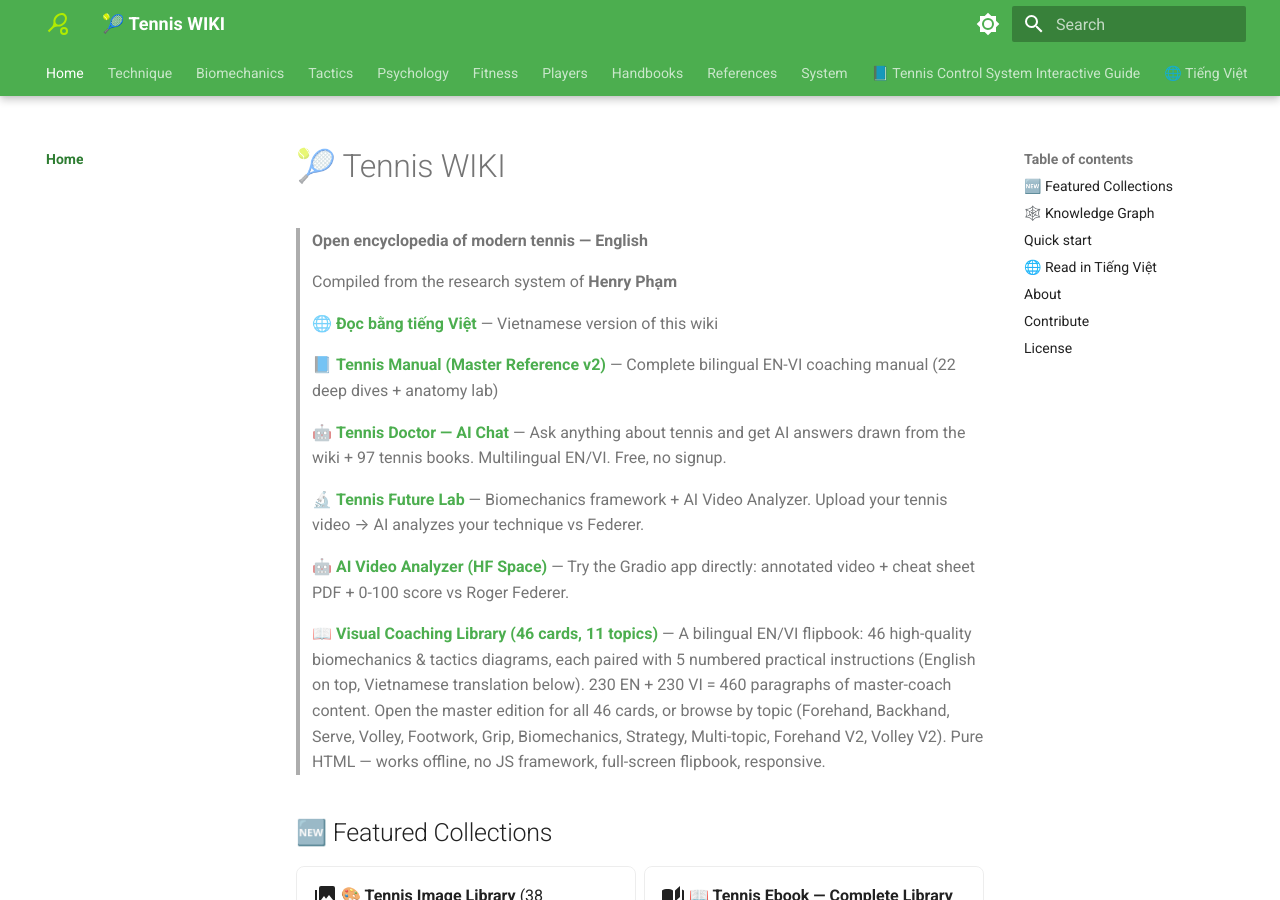
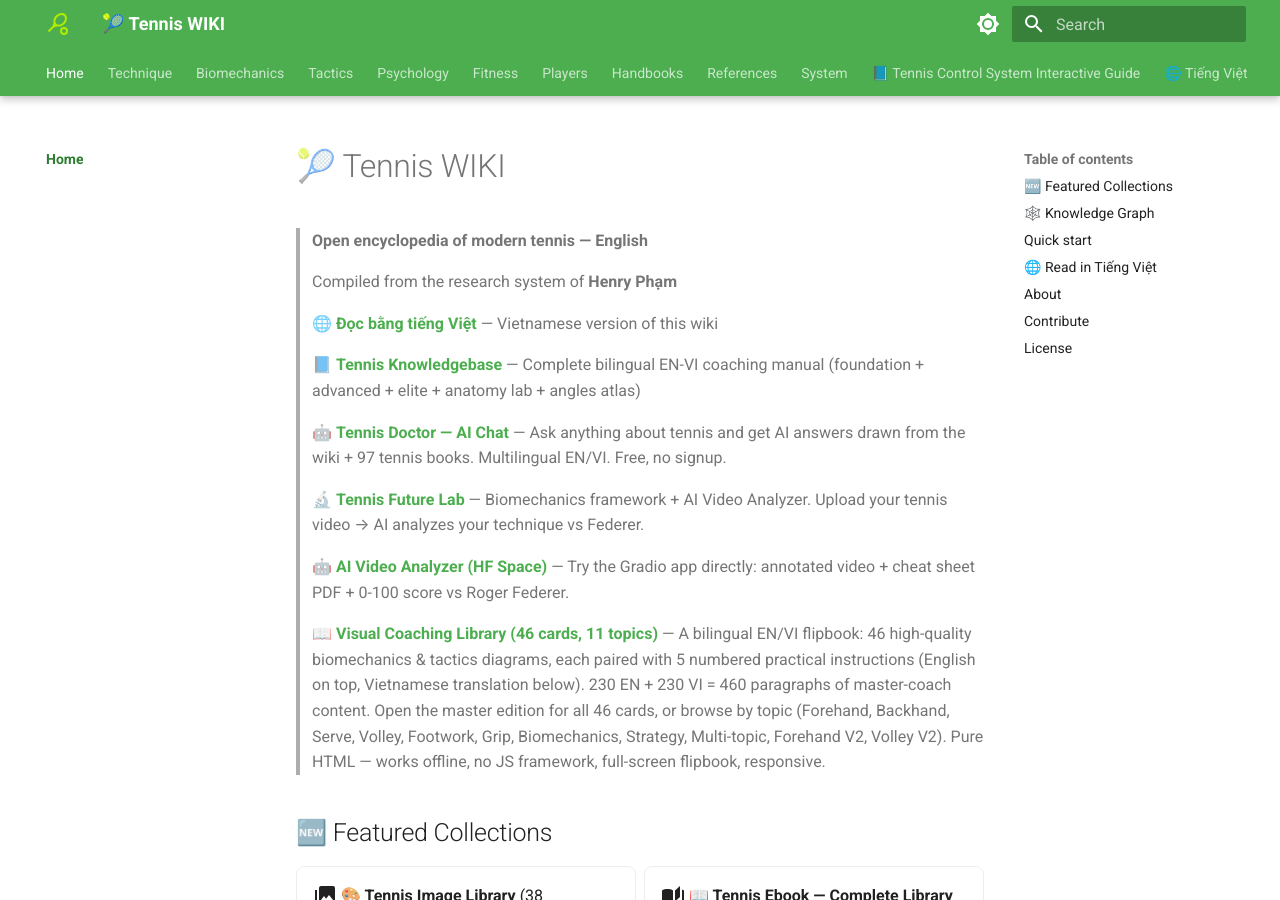
Before and after one commit to HenryPhamDuc/tennis-wiki-en, an MkDocs documentation site: the page built from docs/index.md, in a window 1280 px wide and 900 px high. Built offline with MkDocs 1.6.1 and Material for MkDocs 9.7.7, drawn with Linux system fonts in a browser that asks for light colours.

Commit message:
Update Vietnamese links in index.md

```diff
--- a/docs/index.md
+++ b/docs/index.md
@@ -4,9 +4,9 @@
 >
 > Compiled from the research system of **Henry Phạm**
 
-> 🌐 **[Đọc bằng tiếng Việt](https://henryPhamDuc.github.io/tennis-wiki/)** — Vietnamese version of this wiki
+> 🌐 **[Đọc bằng tiếng Việt](https://henryPhamDuc.github.io/tennis-wiki-vi/)** — Vietnamese version of this wiki
 >
-> 📘 **[Tennis Manual (Master Reference v2)](https://henryPhamDuc.github.io/tennis/)** — Complete bilingual EN-VI coaching manual (22 deep dives + anatomy lab)
+> 📘 **[Tennis Knowledgebase](https://henryPhamDuc.github.io/tennisknowledgebase/en)** — Complete bilingual EN-VI coaching manual (foundation + advanced + elite + anatomy lab + angles atlas)
 >
 > 🤖 **[Tennis Doctor — AI Chat](https://tennis-doctor.henry-phamduc.workers.dev/)** — Ask anything about tennis and get AI answers drawn from the wiki + 97 tennis books. Multilingual EN/VI. Free, no signup.
 >
@@ -34,7 +34,7 @@
 
     A searchable Vietnamese-language library of 35+ hand-picked tennis documents: 11 deep-dives by shot type (forehand, backhand, serve, volley, return, lob, slice family, doubles, grip, mental game, conditioning), plus Tennis Biomechanics 5.0, Tennis Game Management, and an amateur-coach handbook. Bilingual EN/VI where the source supports it. Browse by topic, search by keyword, jump straight to the stroke you want to fix.
 
-    [:octicons-arrow-right-24: Open ebook](https://henryphamduc.github.io/tennis-wiki/cam-nang/ebook/)
+    [:octicons-arrow-right-24: Open ebook](https://henryphamduc.github.io/tennis-wiki-vi/cam-nang/ebook/)
 
 </div>
 
@@ -123,7 +123,7 @@
 
 This is the **English** version of Tennis WIKI. The Vietnamese edition is also available:
 
-> :material-translate:{ .lg .middle } **[Tennis WIKI — Tiếng Việt](https://henryPhamDuc.github.io/tennis-wiki/)** — Vietnamese interface, Vietnamese summaries, same content
+> :material-translate:{ .lg .middle } **[Tennis WIKI — Tiếng Việt](https://henryPhamDuc.github.io/tennis-wiki-vi/)** — Vietnamese interface, Vietnamese summaries, same content
 
 ## About
 
```
